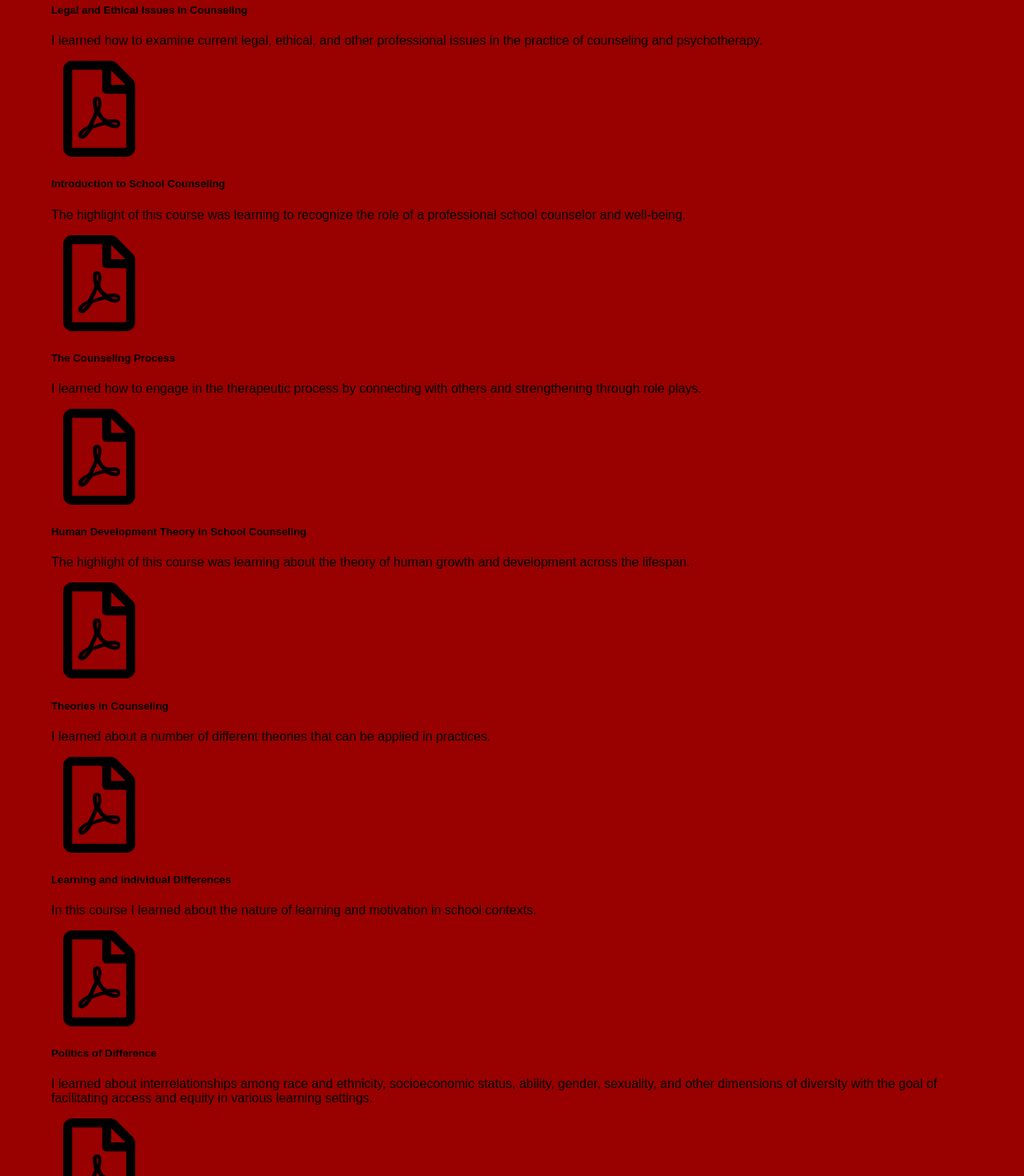
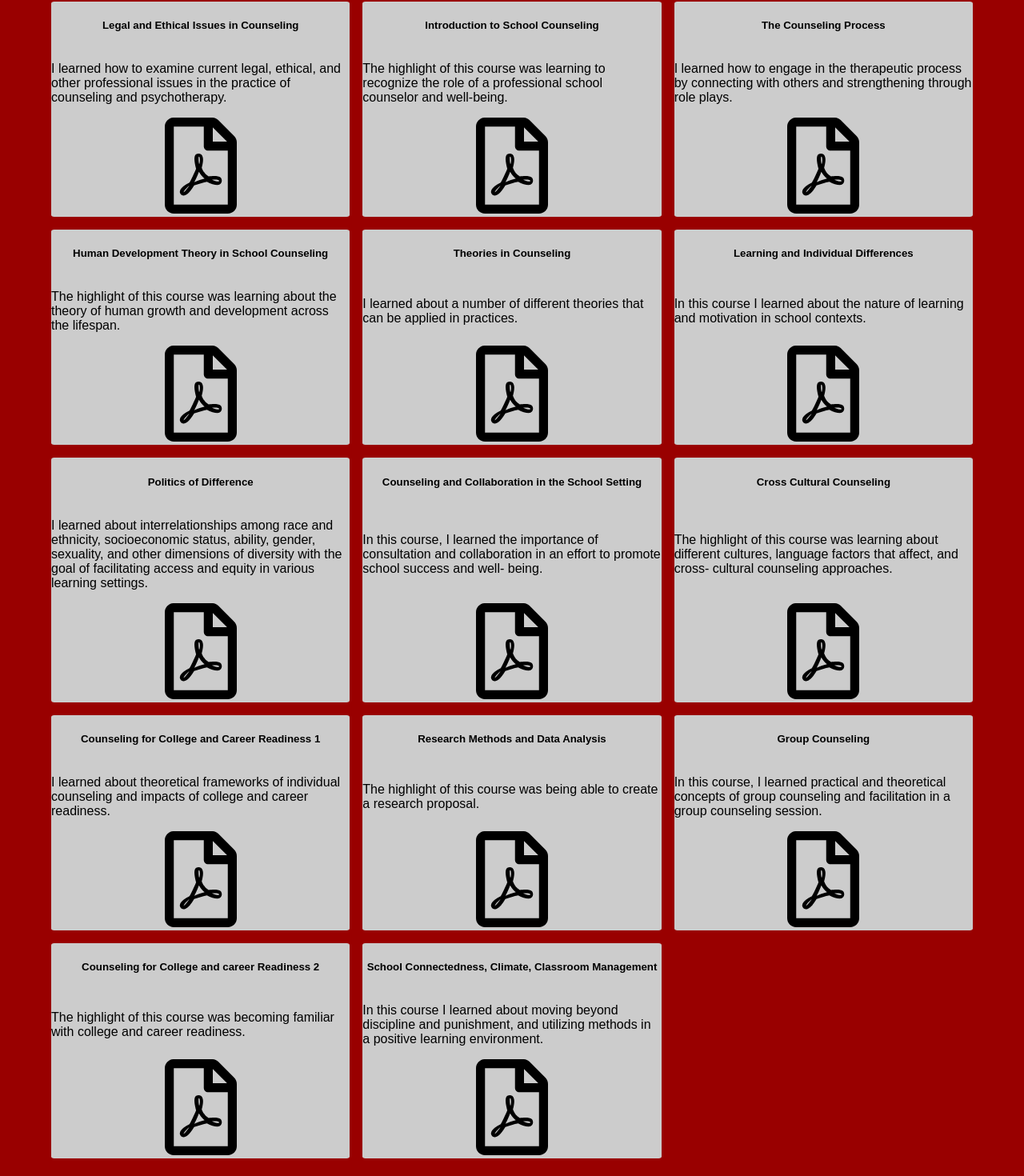
Before and after one commit to Joes-BitGit/angel-portfolio, a React (Create React App) app: page / in a window 1280 px wide. Shown: the part 1410-2880 px from the top of the page at 80% size. Built offline with nearby package versions, Linux system fonts and the light colour scheme.

Commit message:
add color and reponsive grid

```diff
--- a/src/App.js
+++ b/src/App.js
@@ -134,131 +134,184 @@ function App() {
       </section>
       <section className="key-course-assignments">
         <h3 className="course-heading">Key Course Assignment</h3>
-        <h5 className="course-title">Legal and Ethical Issues in Counseling</h5>
+        <div className="table-container">
+          <div className="course-container">
+            <h5 className="course-title">
+              Legal and Ethical Issues in Counseling
+            </h5>
             <p className="course-description">
               I learned how to examine current legal, ethical, and other
-          professional issues in the practice of counseling and psychotherapy.
+              professional issues in the practice of counseling and
+              psychotherapy.
             </p>
-        <a href={legalissues} dowload target="_blank" rel="noopener noreferrer">
+            <a
+              href={legalissues}
+              dowload
+              target="_blank"
+              rel="noopener noreferrer"
+              classname="link-file"
+            >
               <img src={fileword} alt="" width={120} height={120} />
             </a>
+          </div>
+          <div className="course-container">
             <h5 className="course-title">Introduction to School Counseling</h5>
             <p className="course-description">
-          The highlight of this course was learning to recognize the role of a
-          professional school counselor and well-being.
+              The highlight of this course was learning to recognize the role of
+              a professional school counselor and well-being.
             </p>
             <a
               href={introcounseling}
               dowload
               target="_blank"
               rel="noopener noreferrer"
+              classname="link-file"
             >
               <img src={fileword} alt="" width={120} height={120} />
             </a>
+          </div>
 
+          <div className="course-container">
             <h5 className="course-title">The Counseling Process</h5>
             <p className="course-description">
-          I learned how to engage in the therapeutic process by connecting with
-          others and strengthening through role plays.
+              I learned how to engage in the therapeutic process by connecting
+              with others and strengthening through role plays.
             </p>
             <a
               href={counselingprocess}
               dowload
               target="_blank"
               rel="noopener noreferrer"
+              classname="link-file"
             >
               <img src={fileword} alt="" width={120} height={120} />
             </a>
+          </div>
+          <div className="course-container">
             <h5 className="course-title">
               Human Development Theory in School Counseling
             </h5>
             <p className="course-description">
-          The highlight of this course was learning about the theory of human
-          growth and development across the lifespan.
+              The highlight of this course was learning about the theory of
+              human growth and development across the lifespan.
             </p>
             <a
               href={humandevelopment}
               dowload
               target="_blank"
               rel="noopener noreferrer"
+              classname="link-file"
             >
               <img src={fileword} alt="" width={120} height={120} />
             </a>
+          </div>
+          <div className="course-container">
             <h5 className="course-title">Theories in Counseling</h5>
             <p className="course-description">
-          I learned about a number of different theories that can be applied in
-          practices.
+              I learned about a number of different theories that can be applied
+              in practices.
             </p>
             <a
               href={counselingtheory}
               dowload
               target="_blank"
               rel="noopener noreferrer"
+              classname="link-file"
             >
               <img src={fileword} alt="" width={120} height={120} />
             </a>
-        <h5 className="course-title">Learning and Individual Differences</h5>
+          </div>
+          <div className="course-container">
+            <h5 className="course-title">
+              Learning and Individual Differences
+            </h5>
             <p className="course-description">
-          In this course I learned about the nature of learning and motivation
-          in school contexts.
+              In this course I learned about the nature of learning and
+              motivation in school contexts.
             </p>
             <a
               href={individualdiff}
               dowload
               target="_blank"
               rel="noopener noreferrer"
+              classname="link-file"
             >
               <img src={fileword} alt="" width={120} height={120} />
             </a>
+          </div>
+          <div className="course-container">
             <h5 className="course-title">Politics of Difference</h5>
             <p className="course-description">
               I learned about interrelationships among race and ethnicity,
-          socioeconomic status, ability, gender, sexuality, and other dimensions
-          of diversity with the goal of facilitating access and equity in
-          various learning settings.
+              socioeconomic status, ability, gender, sexuality, and other
+              dimensions of diversity with the goal of facilitating access and
+              equity in various learning settings.
             </p>
-        <a href={politics} dowload target="_blank" rel="noopener noreferrer">
+            <a
+              href={politics}
+              dowload
+              target="_blank"
+              rel="noopener noreferrer"
+              classname="link-file"
+            >
               <img src={fileword} alt="" width={120} height={120} />
             </a>
+          </div>
+          <div className="course-container">
             <h5 className="course-title">
               Counseling and Collaboration in the School Setting
             </h5>
             <p className="course-description">
               In this course, I learned the importance of consultation and
-          collaboration in an effort to promote school success and well- being.
+              collaboration in an effort to promote school success and well-
+              being.
             </p>
             <a
               href={collaboration}
               dowload
               target="_blank"
               rel="noopener noreferrer"
+              classname="link-file"
             >
               <img src={fileword} alt="" width={120} height={120} />
             </a>
+          </div>
+          <div className="course-container">
             <h5 className="course-title">Cross Cultural Counseling</h5>
             <p className="course-description">
-          The highlight of this course was learning about different cultures,
-          language factors that affect, and cross- cultural counseling
-          approaches.
+              The highlight of this course was learning about different
+              cultures, language factors that affect, and cross- cultural
+              counseling approaches.
             </p>
             <a
               href={crosscultural}
               dowload
               target="_blank"
               rel="noopener noreferrer"
+              classname="link-file"
             >
               <img src={fileword} alt="" width={120} height={120} />
             </a>
+          </div>
+          <div className="course-container">
             <h5 className="course-title">
               Counseling for College and Career Readiness 1
             </h5>
             <p className="course-description">
-          I learned about theoretical frameworks of individual counseling and
-          impacts of college and career readiness.
+              I learned about theoretical frameworks of individual counseling
+              and impacts of college and career readiness.
             </p>
-        <a href={readiness1} dowload target="_blank" rel="noopener noreferrer">
+            <a
+              href={readiness1}
+              dowload
+              target="_blank"
+              rel="noopener noreferrer"
+              classname="link-file"
+            >
               <img src={fileword} alt="" width={120} height={120} />
             </a>
+          </div>
+          <div className="course-container">
             <h5 className="course-title">Research Methods and Data Analysis</h5>
             <p className="course-description">
               The highlight of this course was being able to create a research
@@ -269,42 +322,65 @@ function App() {
               dowload
               target="_blank"
               rel="noopener noreferrer"
+              classname="link-file"
             >
               <img src={fileword} alt="" width={120} height={120} />
             </a>
+          </div>
+          <div className="course-container">
             <h5 className="course-title">Group Counseling</h5>
             <p className="course-description">
-          In this course, I learned practical and theoretical concepts of group
-          counseling and facilitation in a group counseling session.
+              In this course, I learned practical and theoretical concepts of
+              group counseling and facilitation in a group counseling session.
             </p>
             <a
               href={groupcounseling}
               dowload
               target="_blank"
               rel="noopener noreferrer"
+              classname="link-file"
             >
               <img src={fileword} alt="" width={120} height={120} />
             </a>
+          </div>
+          <div className="course-container">
             <h5 className="course-title">
               Counseling for College and career Readiness 2
             </h5>
             <p className="course-description">
-          The highlight of this course was becoming familiar with college and
-          career readiness.
+              The highlight of this course was becoming familiar with college
+              and career readiness.
             </p>
-        <a href={readiness2} dowload target="_blank" rel="noopener noreferrer">
+            <a
+              href={readiness2}
+              dowload
+              target="_blank"
+              rel="noopener noreferrer"
+              classname="link-file"
+            >
               <img src={fileword} alt="" width={120} height={120} />
             </a>
+          </div>
+          <div className="course-container">
             <h5 className="course-title">
               School Connectedness, Climate, Classroom Management
             </h5>
             <p className="course-description">
               In this course I learned about moving beyond discipline and
-          punishment, and utilizing methods in a positive learning environment.
+              punishment, and utilizing methods in a positive learning
+              environment.
             </p>
-        <a href={ccc} dowload target="_blank" rel="noopener noreferrer">
+            <a
+              href={ccc}
+              dowload
+              target="_blank"
+              rel="noopener noreferrer"
+              classname="link-file"
+            >
               <img src={fileword} alt="" width={120} height={120} />
             </a>
+          </div>
+        </div>
       </section>
       <section className="letter-of-rec">
         <h3 className="letters-heading">Letter of Recommedation</h3>
--- a/src/styles/app.css
+++ b/src/styles/app.css
@@ -14,6 +14,21 @@ section {
   width: 100%;
 }
 
+.table-container {
+  display: grid;
+  gap: 1rem;
+  grid-template-columns: repeat(auto-fit, minmax(300px, 1fr));
+}
+
+.course-container {
+  display: flex;
+  flex-direction: column;
+  justify-content: space-between;
+  align-items: center;
+  background: var(--light-gray);
+  border-radius: 1%;
+}
+
 #usc-logo {
   height: 50%;
   width: 50%;
```
Lines whose indentation alone changed are shown as unchanged.
